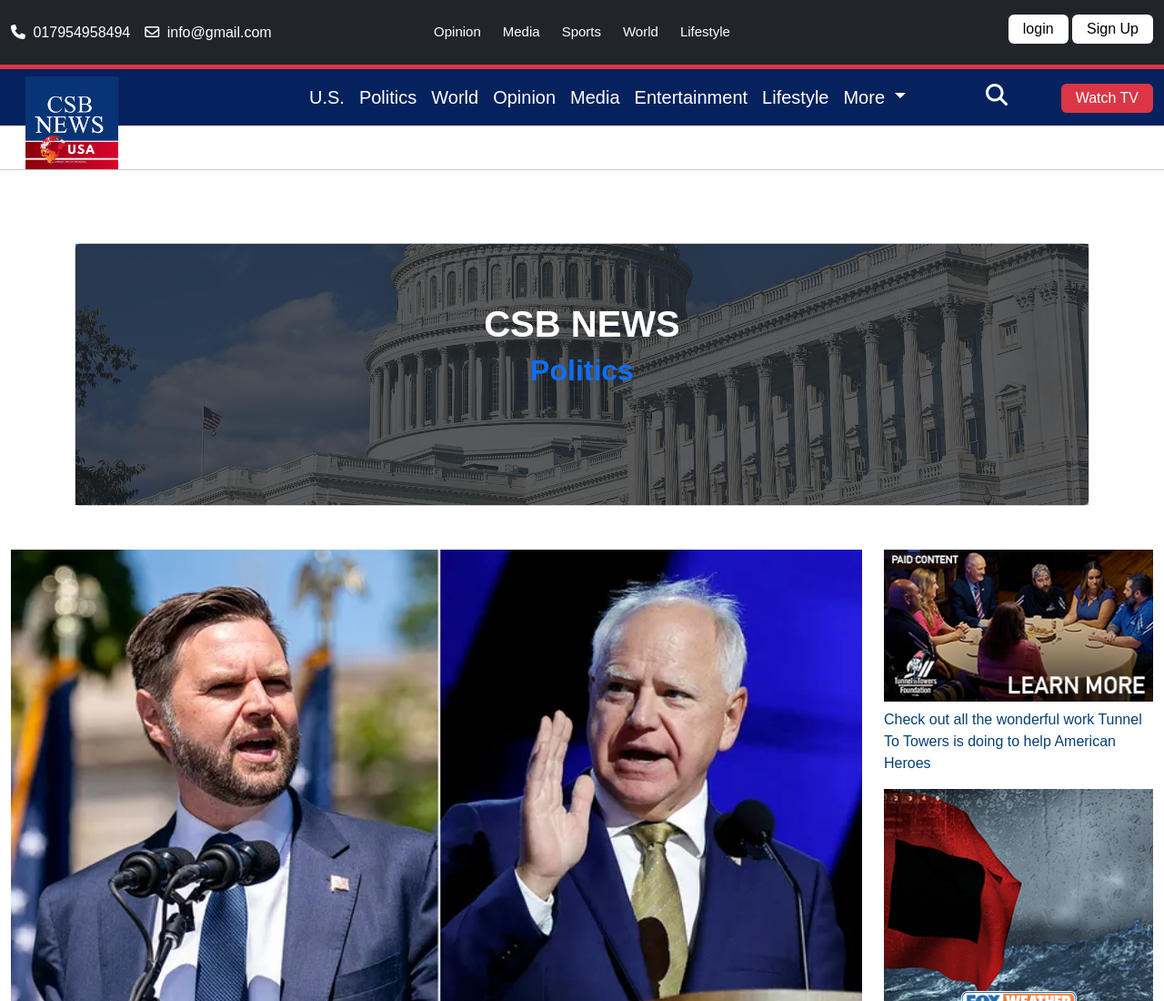
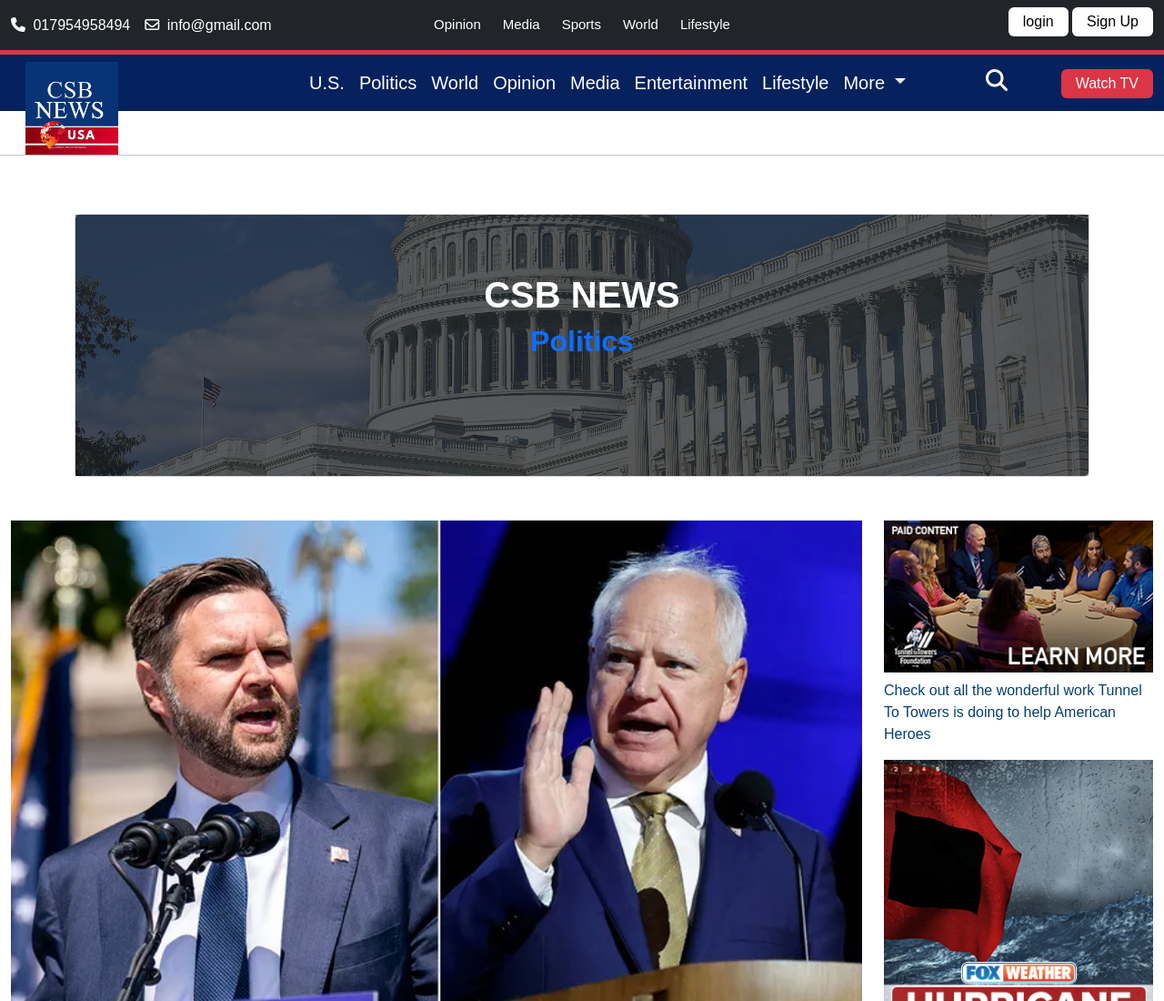
Before and after one commit to Mohosina24/csb-news, a plain HTML site: page politics.html in a window 1280 px wide. Shown: the top 1100 px of the page at 91% size. Drawn offline with nearby package versions, Linux system fonts and the light colour scheme; a web font is replaced by a local one.

Commit message:
change header

```diff
--- a/politics.html
+++ b/politics.html
@@ -16,7 +16,7 @@
 <!--header section-->
 <header class="position-relative">
     <!--section one-->
-    <section class="bg-dark py-2  d-md-block d-sm-none d-none">
+    <section class="bg-dark d-md-block d-sm-none d-none">
         <div class="container-fluid ">
             <div class="row">
                 <div class="col-lg-3 col-md-3 ">
@@ -281,7 +281,7 @@
     <section class="py-4 ">
         <div class="container">
             <div class="row ">
-                <div class="col mt-3">
+                <div class="col mt-md-0 mt-3">
                     <div class="card position-relative">
                         <img class="w-100" src="images/banner.jpg" alt="">
                         <div class="card-img-overlay bg-opacity-75 bg-dark  ">
```
Also changed, not shown: detail.html (+1 -1 lines), index.html (+1 -1 lines), login.html (+1 -1 lines), signup.html (+1 -1 lines).
